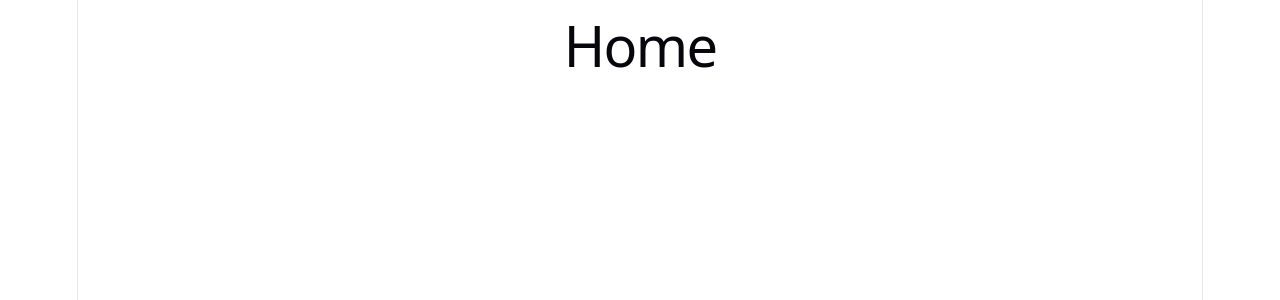
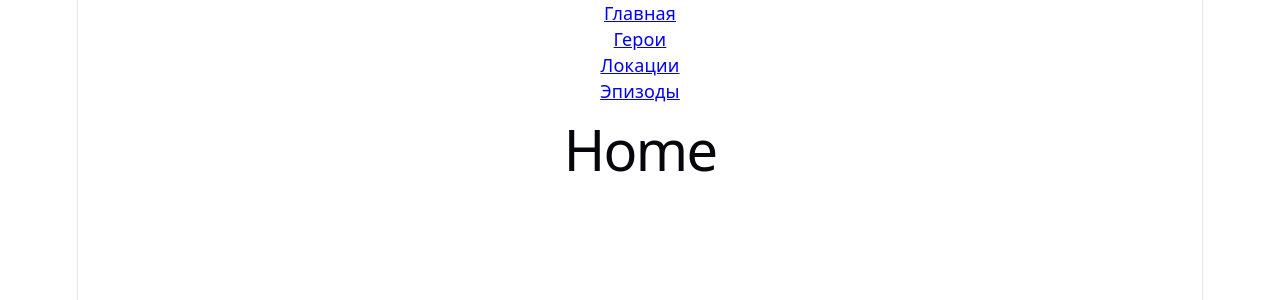
Before and after one commit to tatiana-dk/result-pro-react-rick-morty, a React (Vite) app: page / in a window 1280 px wide. Shown: the top 300 px of the page. Built offline with nearby package versions, Linux system fonts and the light colour scheme.

Commit message:
feat: add main menu

```diff
--- a/src/App.tsx
+++ b/src/App.tsx
@@ -1,13 +1,19 @@
-import { Route, Routes } from 'react-router';
+import { Link, Route, Routes } from 'react-router';
 import { Home } from './pages/Home';
 import './App.css'
 
 function App() {
 
   return (
-    <Routes>
-      <Route path='/' element={<Home />}></Route>
-    </Routes>
+    <>
+      <Link to="/">Главная</Link>
+      <Link to="/characters">Герои</Link>
+      <Link to="/locations">Локации</Link>
+      <Link to="/episodes">Эпизоды</Link>
+      <Routes>
+        <Route path='/' element={<Home />}></Route>
+      </Routes>
+    </>
   )
 }
 
```
